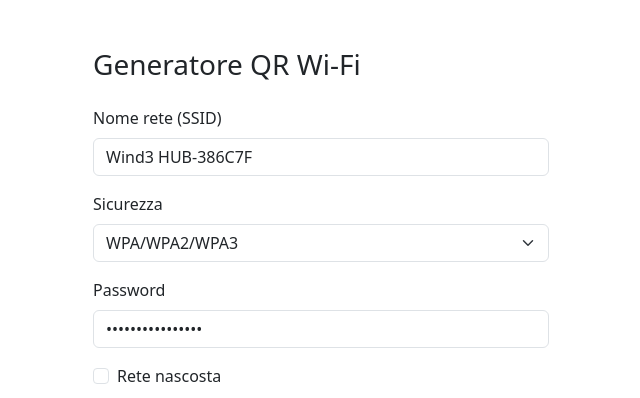
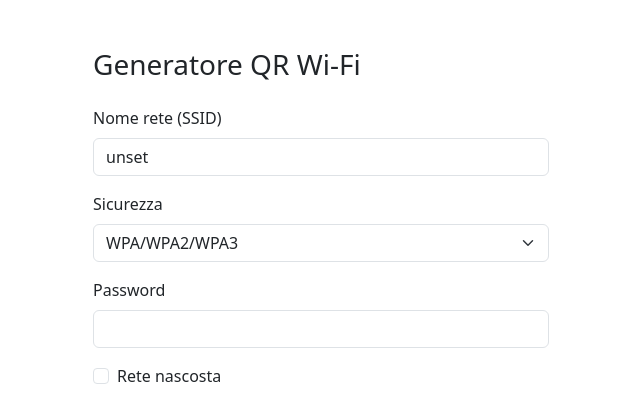
Before and after one commit to MindrasEugen/WiFi-QR-Generator, a React (Vite) app: page / in a window 1280 px wide. Shown: the top 398 px of the page, without its empty margins (319-959 px from the left). Built offline with nearby package versions, Linux system fonts and the light colour scheme; no server answers.

Commit message:
Update README and WifiQr component for enhanced QR code generation features

```diff
--- a/src/components/wifiQr.jsx
+++ b/src/components/wifiQr.jsx
@@ -3,8 +3,8 @@ import { ReactQRCode } from '@lglab/react-qr-code'
 import { buildWifiString } from '../utility/wifiString.js'
 
 const DEFAULT_FORM = {
-  ssid: 'Wind3 HUB-386C7F',
-  password: '517tlq84wxdhyajd',
+  ssid: import.meta.env.VITE_DEFAULT_SSID ?? '',
+  password: import.meta.env.VITE_DEFAULT_PASSWORD ?? '',
   security: 'WPA',
   hidden: false,
 };
```
Also changed, not shown: 1 other file (tests, documents, lock files or other folders).
